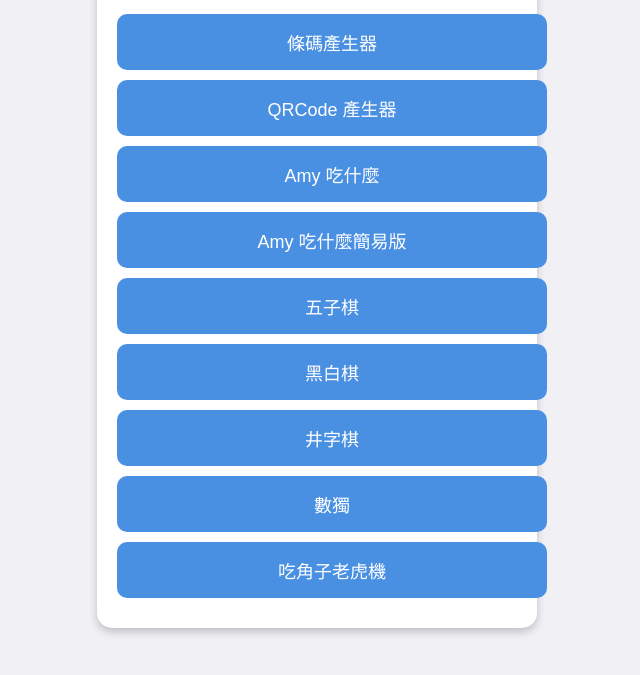
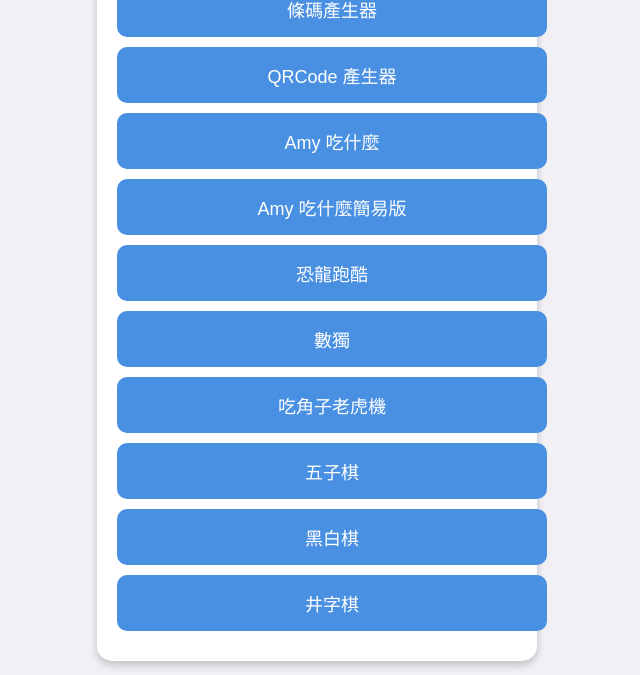
Before and after one commit to aitwg/aitwg.github.io, a plain HTML site: page index.html in a window 1280 px wide. Shown: the part 125-800 px from the top of the page, without its empty margins (323-963 px from the left). Drawn offline with Linux system fonts and the light colour scheme.

Commit message:
Update index.html

```diff
--- a/index.html
+++ b/index.html
@@ -65,11 +65,12 @@
         <a href="https://hub.aitwg.com/qrcode/" class="btn">QRCode 產生器</a>
         <a href="https://hub.aitwg.com/amyeat01/" class="btn">Amy 吃什麼</a>
         <a href="https://hub.aitwg.com/amyeat/" class="btn">Amy 吃什麼簡易版</a>
+        <a href="https://hub.aitwg.com/dinorun/" class="btn">恐龍跑酷</a>
+        <a href="https://hub.aitwg.com/sudoku/" class="btn">數獨</a>
+        <a href="https://hub.aitwg.com/slotgame/" class="btn">吃角子老虎機</a>
         <a href="https://hub.aitwg.com/gomoku/" class="btn">五子棋</a>
         <a href="https://hub.aitwg.com/othello/" class="btn">黑白棋</a>
         <a href="https://hub.aitwg.com/tictactoe/" class="btn">井字棋</a>
-        <a href="https://hub.aitwg.com/sudoku/" class="btn">數獨</a>
-        <a href="https://hub.aitwg.com/slotgame/" class="btn">吃角子老虎機</a>
     </div>
 </body>
 </html>
```
